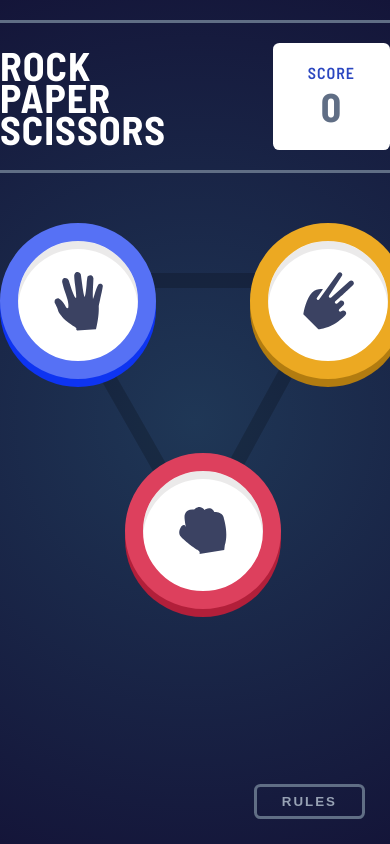
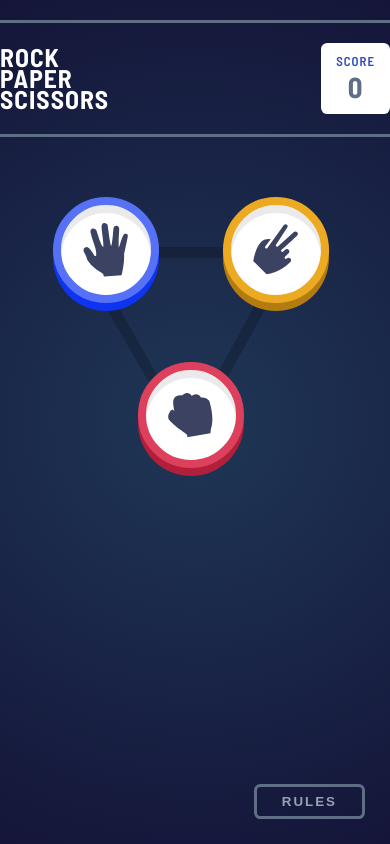
Before and after one commit to mrpeterhanley/rock-paper-scissors, a React app: page / in a window 390 px wide. Shown: the top 844 px of the page. Built offline with nearby package versions, Linux system fonts and the light colour scheme.

Commit message:
Added responsiveness for mobile

```diff
--- a/src/components/Play.js
+++ b/src/components/Play.js
@@ -81,7 +81,7 @@ function Play(props) {
                 <div className="pick__title">You Picked {myPick}</div>
                 <div className={"pick__item " + setMyPickClass(myPick)} style={{backgroundImage: `url(${setMyPickIcon(myPick)}`}}></div>
             </div>
-            <div className={"game__result " + (resultMessage.length? "" : "invisible")}>
+            <div className={"result__desktop game__result " + (resultMessage.length? "" : "invisible")}>
                 <h3>{resultMessage}</h3>
                 <Link className="play-again__button " to="/" onClick={()=>(props.setHousePick())}>Play Again</Link>
             </div>
@@ -91,6 +91,10 @@ function Play(props) {
                     <div className="pick__item" ><span>{countDown}</span></div>
                 </div>
             }
+            <div className={"result__mobile game__result " + (resultMessage.length? "" : "invisible")}>
+                <h3>{resultMessage}</h3>
+                <Link className="play-again__button " to="/" onClick={()=>(props.setHousePick())}>Play Again</Link>
+            </div>
         </div>
     )
 }
--- a/src/css/_header.scss
+++ b/src/css/_header.scss
@@ -6,7 +6,7 @@ header {
   max-width: 700px;
   width: 100%;
   padding: 20px;
-  margin: 20px 20px 50px 20px;
+  margin: 20px 20px 80px 20px;
 
   > .header__title {
     display: flex;
@@ -20,3 +20,15 @@ header {
     font-size: 2.5rem;
   }
 }
+
+@media screen and (max-width: 550px) {
+  header {
+    padding: 20px;
+    margin: 20px 20px 60px 20px;
+
+    > .header__title {
+      line-height: 1.3rem;
+      font-size: 1.6rem;
+    }
+  }
+}
--- a/src/css/_home.scss
+++ b/src/css/_home.scss
@@ -3,9 +3,6 @@
 .home {
   height: 400px;
   width: 100%;
-  background-size: 35%;
-  background-repeat: no-repeat;
-  background-position: center;
   max-width: 400px;
   flex: 1;
   position: relative;
@@ -29,6 +26,7 @@
       @include play-item($paper-color);
       &:hover {
         transform: translateX($position-x) scale(1.2);
+        transition: 0.2s;
       }
     }
 
@@ -52,3 +50,46 @@
     }
   }
 }
+
+@media screen and (max-width: 450px) {
+  .home {
+    max-width: 225px;
+
+    .triangle {
+      max-width: 225px;
+      transform: translateX(-120px) translateY(50px);
+    }
+
+    .home__item {
+      width: 90px;
+      height: 90px;
+      border: 8px solid;
+      background-size: 50%;
+
+      &.home__paper {
+        $position-x: -30px;
+        transform: translateX($position-x);
+        &:hover {
+          transform: translateX($position-x) scale(1.2);
+        }
+      }
+
+      &.home__scissors {
+        $position-x: 140px;
+        transform: translateX($position-x);
+        &:hover {
+          transform: translateX($position-x) scale(1.2);
+        }
+      }
+
+      &.home__rock {
+        $position-x: 55px;
+        $position-y: 165px;
+        transform: translateX($position-x) translateY($position-y);
+        &:hover {
+          transform: translateX($position-x) translateY($position-y) scale(1.2);
+        }
+      }
+    }
+  }
+}
--- a/src/css/_play.scss
+++ b/src/css/_play.scss
@@ -3,13 +3,18 @@
   margin: auto;
   display: flex;
   justify-content: center;
-  margin-top: 60px;
+  margin-top: 50px;
+  flex-wrap: wrap;
 
   .game__result {
     display: flex;
     flex-direction: column;
     justify-content: center;
     margin: 0;
+
+    &.result__mobile {
+      display: none;
+    }
 
     &.invisible {
       display: none;
@@ -72,3 +77,64 @@
     }
   }
 }
+
+@media screen and (max-width: 800px) {
+  .play-wrapper {
+    margin-top: 10px;
+
+    .game__result {
+      &.result__mobile {
+        display: inline-block;
+        width: 500px;
+      }
+      &.result__desktop {
+        display: none;
+      }
+      &.invisible {
+        display: none;
+      }
+    }
+
+    .pick {
+      .pick__title {
+        text-transform: uppercase;
+      }
+
+      .pick__item {
+        margin: 30px 35px 0 35px;
+        width: 150px;
+        height: 150px;
+        border: 18px solid;
+        border-color: transparent;
+        font-size: 6rem;
+      }
+    }
+  }
+}
+
+@media screen and (max-width: 550px) {
+  .play-wrapper {
+    .game__result {
+      &.result__mobile {
+        width: 250px;
+      }
+    }
+
+    .pick {
+      .pick__title {
+        max-width: 100px;
+        height: 80px;
+      }
+
+      .pick__item {
+        margin: 10px 20px 0 20px;
+        width: 100px;
+        height: 100px;
+        background-size: 50%;
+        border: 10px solid;
+        border-color: transparent;
+        font-size: 4rem;
+      }
+    }
+  }
+}
--- a/src/css/_scorebox.scss
+++ b/src/css/_scorebox.scss
@@ -11,3 +11,15 @@
     font-weight: 700;
   }
 }
+
+@media screen and (max-width: 550px) {
+  .scorebox {
+    padding: 10px 15px;
+    font-size: 0.8rem;
+
+    &__score {
+      font-size: 1.8rem;
+      font-weight: 700;
+    }
+  }
+}
--- a/src/css/_variables.scss
+++ b/src/css/_variables.scss
@@ -17,4 +17,5 @@ $border-radius-title-button: 0.4rem;
   background-repeat: no-repeat;
   border-color: $color;
   box-shadow: inset 0px 8px rgba(63, 55, 55, 0.1), 0px 8px darken($color, 15%);
+  transition: 0.2s;
 }
```
